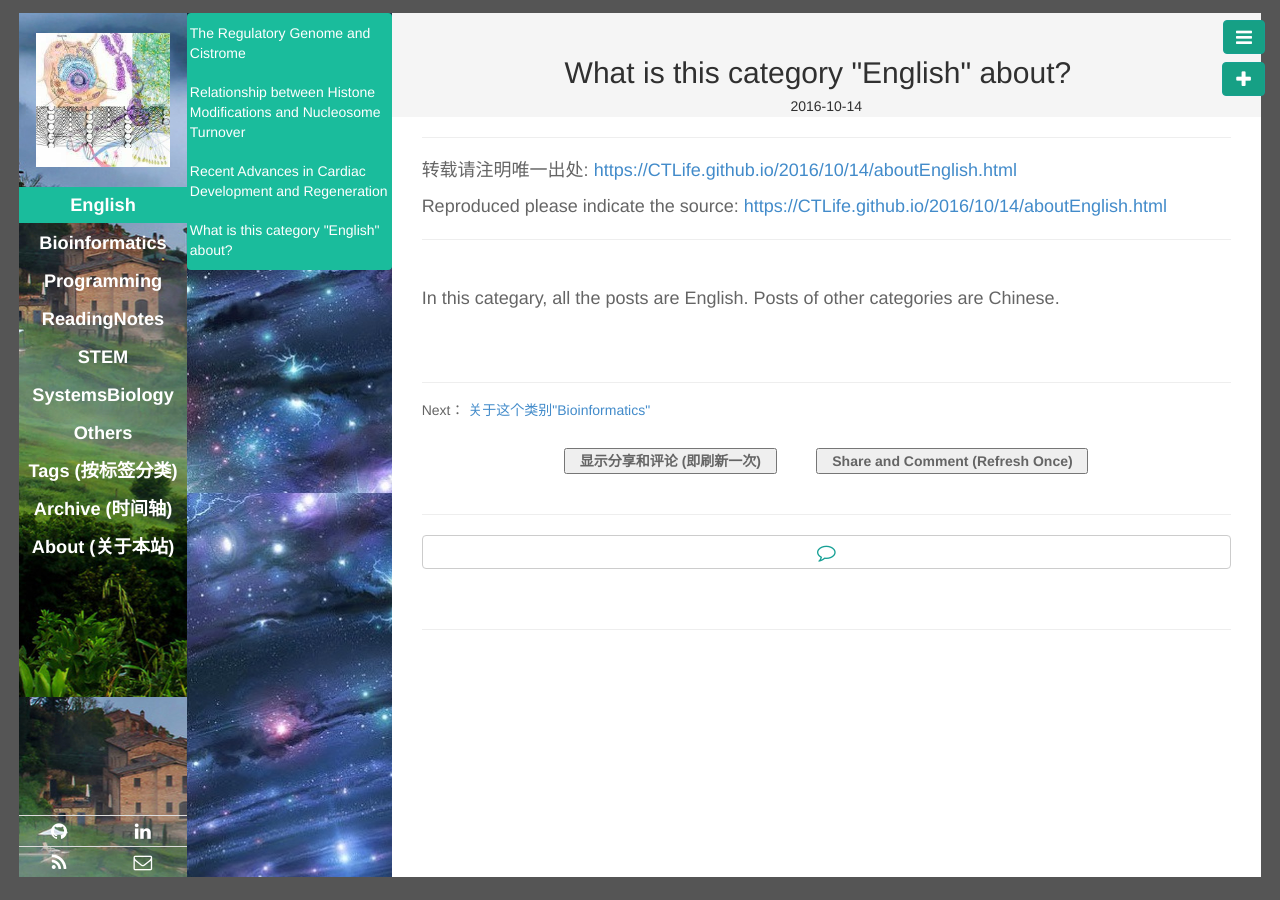
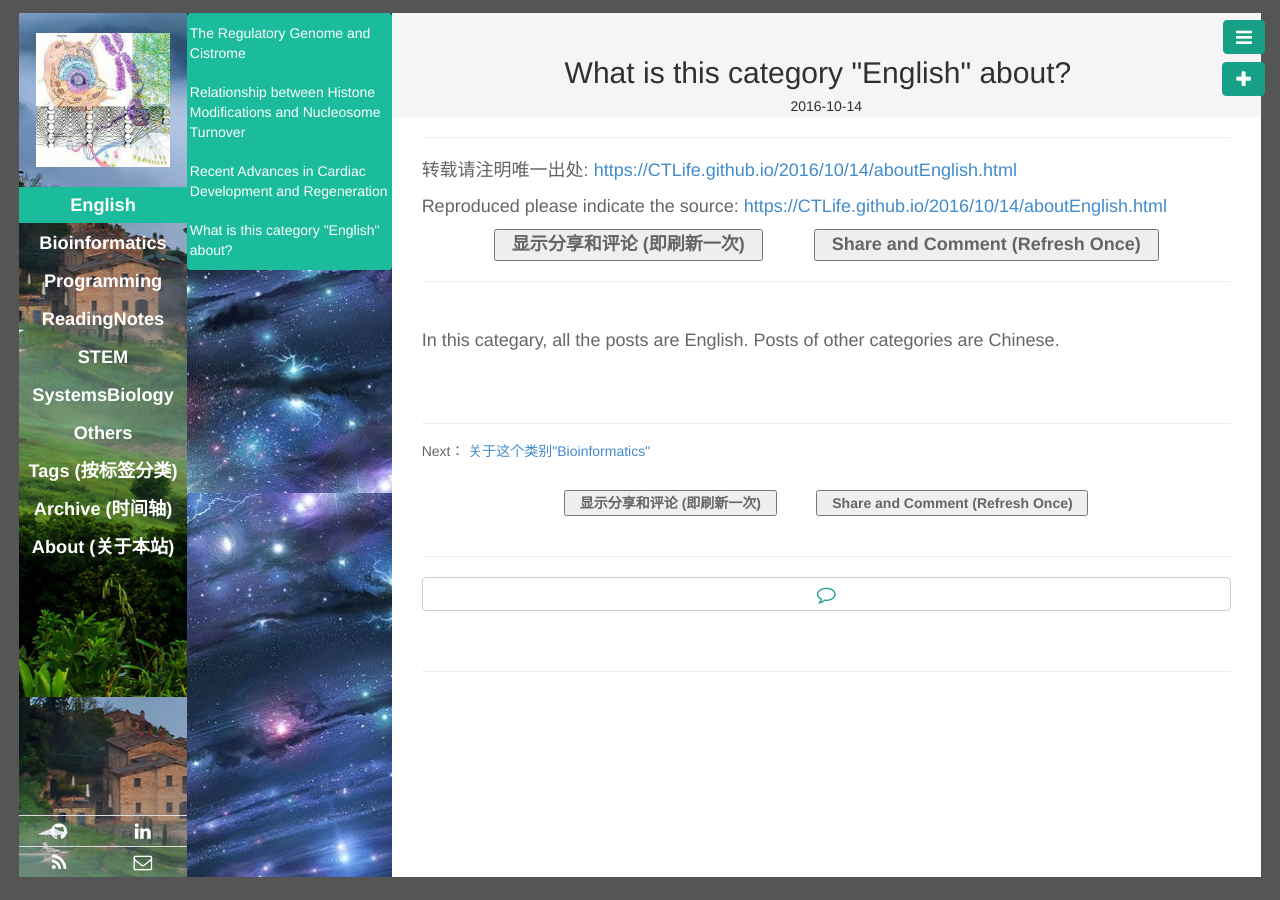
Before and after one commit to CTLife/CTLife.github.io, a Jekyll site: the page built from _posts/English/2016-10-14-aboutEnglish.md, in a window 1280 px wide. Built offline with Jekyll 4.4.1, drawn with Linux system fonts in a browser that asks for light colours; Markdown is read by kramdown in place of the engine named in the settings; comment, search, counter and statistics services are not loaded.

Commit message:
Update post.html

```diff
--- a/_layouts/post.html
+++ b/_layouts/post.html
@@ -14,7 +14,12 @@
         <div id="content">
             <p>转载请注明唯一出处: <a href=" {{ site.url }}{{ page.url }} ">{{ site.url }}{{ page.url }}</a></p>
             <p>Reproduced please indicate the source: <a href=" {{ site.url }}{{ page.url }} ">{{ site.url }}{{ page.url }}</a></p>
-            <hr>
+            <center>   <b>
+		 <input type="button"  color="#2E8B57" value="  显示分享和评论 (即刷新一次)  "  onClick="window.location.reload()">
+		  &emsp; &emsp;
+		 <input type="button"  color="#2E8B57" value="  Share and Comment (Refresh Once)  "  onClick="window.location.reload()">
+	    </b>  </center>
+	    <hr>
             <br>
             {{ content }}
          </div>
```
